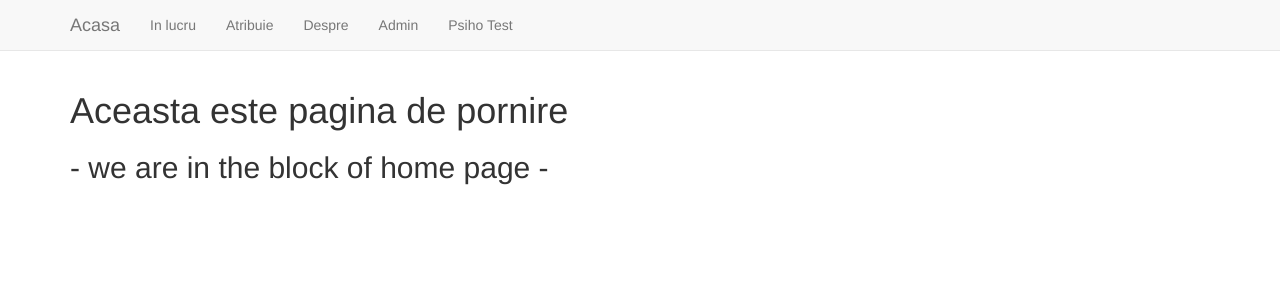
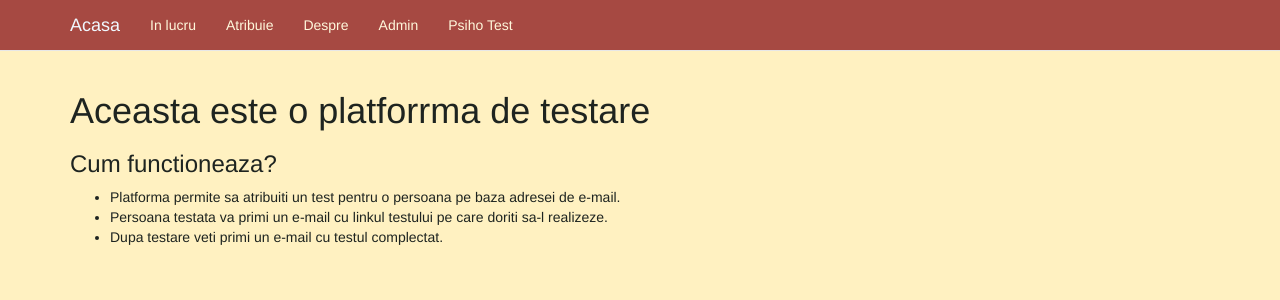
Before and after one commit to Sorinace/Final-project-Django--2021--Scoala-Informala, a Django app: page / in a window 1280 px wide. Shown: the top 300 px of the page. Run offline with Django 3.2, Linux system fonts and the light colour scheme; some libraries are stand-ins or nearby versions.

Commit message:
Heroku 5

```diff
--- a/query/forms.py
+++ b/query/forms.py
@@ -5,9 +5,9 @@ import datetime
 class AssignPsihoTest(forms.Form):
     tests = []
     # incarc denumirea testelor
-    # psTests = PsihoTest.objects.all()
-    # for item in psTests:
-    #     tests.append(item.text)
+    psTests = PsihoTest.objects.all()
+    for item in psTests:
+        tests.append(item.text)
 
     psihotest = forms.ChoiceField(label='Se atribuie testul', choices=tuple([(name, name) for name in tests]))
     name = forms.CharField(label='Pentru ', max_length=100)
--- a/query/static/css/styles.css
+++ b/query/static/css/styles.css
@@ -1,3 +1,22 @@
+body {
+    background-color: #FFF1C1;
+    color: #1e2420;
+    border-color: #a64942;
+}
+.navbar {
+    background-color: #a64942;
+
+}
+
+.navbar-link {
+    color:cornsilk !important;
+}
+
+.navbar-brand {
+    color:aliceblue !important;
+}
+
+
 .card-header {
     font-size:2em;
     color: rgb(0, 217, 255);
--- a/query/templates/base.html
+++ b/query/templates/base.html
@@ -23,8 +23,14 @@
   </center>
     <div class="container">
       {% block body_block %}
-      <h1 class="test">Aceasta este pagina de pornire</h1>
-      <h2> - we are in the block of home page - </h2>
+      <h1 class="test">Aceasta este o platforrma de testare</h1>
+      <h3>Cum functioneaza?</h3>
+      <div> <ul>
+        <li>Platforma permite sa atribuiti un test pentru o persoana pe baza adresei de e-mail. </li>
+        <li>Persoana testata va primi un e-mail cu linkul testului pe care doriti sa-l realizeze.</li>
+        <li>Dupa testare veti primi un e-mail cu testul complectat. </li>
+      </ul>
+      </div>
       {% endblock %}
 </body>
 </html>
--- a/root/css/styles.css
+++ b/root/css/styles.css
@@ -1,3 +1,9 @@
+* {
+    background-color: #FFF1C1;
+    color: #1e2420;
+    border-color: #a64942;
+}
+
 .card-header {
     font-size:2em;
     color: rgb(0, 217, 255);
```
